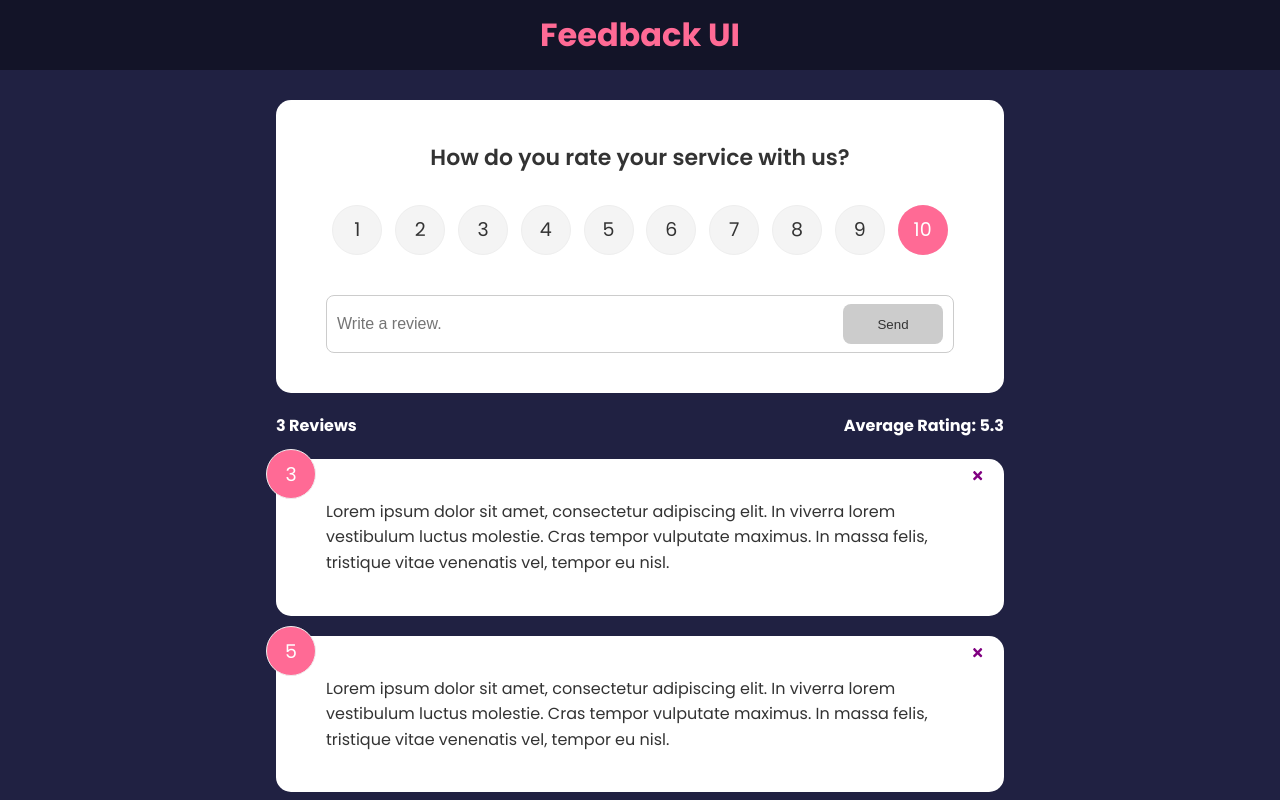
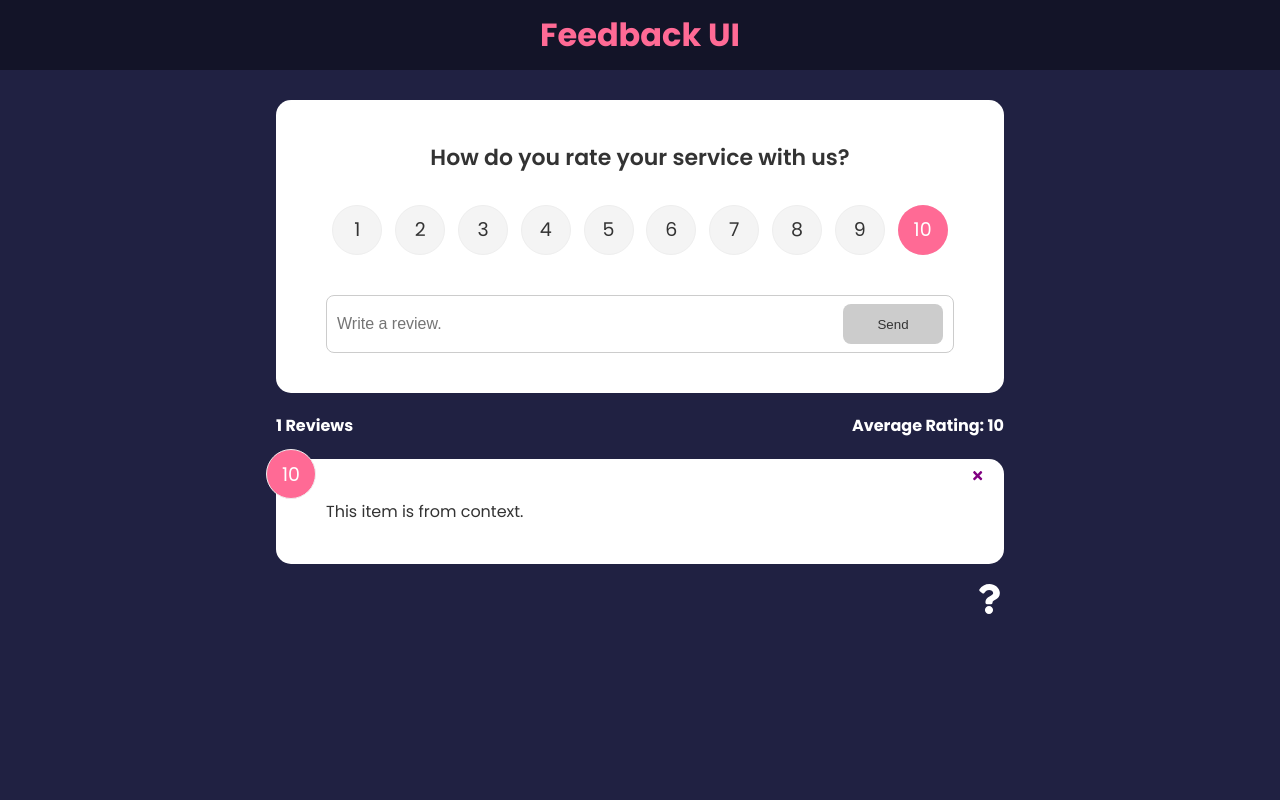
Before and after one commit to kaankurcer/feedback-app, a React (Create React App) app: page / in a window 1280 px wide. Shown: the top 800 px of the page. Built offline with nearby package versions, Linux system fonts and the light colour scheme.

Commit message:
feat: use feedbackcontext in feedback stats and feedback list

```diff
--- a/package.json
+++ b/package.json
@@ -8,10 +8,13 @@
     "@testing-library/user-event": "^13.5.0",
     "ajv": "^8.17.1",
     "ajv-keywords": "^5.1.0",
+    "framer-motion": "^4.1.17",
     "react": "^19.0.0",
     "react-dom": "^19.0.0",
     "react-icons": "^5.4.0",
+    "react-router-dom": "^7.1.1",
     "react-scripts": "5.0.1",
+    "uuid": "^11.0.3",
     "web-vitals": "^2.1.4"
   },
   "scripts": {
--- a/src/App.js
+++ b/src/App.js
@@ -26,22 +26,28 @@ function App() {
 
   return (
     <FeedbackProvider>
+      <Router>
         <Header />
+        <div className="container">
           <Routes>
             <Route
+              exact
               path="/"
               element={
-            <div className="container">
+                <>
                   <FeedbackForm handleAdd={addFeedback} />
-              <FeedbackStats feedback={feedback} />
-              <FeedbackList feedback={feedback} handleDelete={deleteFeedback} />
-              <AboutIconLink />
-            </div>
+                  <FeedbackStats />
+                  <FeedbackList handleDelete={deleteFeedback} />
+                </>
               }
-        />
+            ></Route>
 
             <Route path="/about" element={<AboutPage />} />
           </Routes>
+
+          <AboutIconLink />
+        </div>
+      </Router>
     </FeedbackProvider>
   );
 }
--- a/src/components/FeedbackList.jsx
+++ b/src/components/FeedbackList.jsx
@@ -1,7 +1,10 @@
-import React from "react";
+import React, { useContext } from "react";
 import FeedbackItem from "./FeedbackItem";
+import FeedbackContext from "../context/FeedbackContext";
 
-function FeedbackList({ feedback, handleDelete }) {
+function FeedbackList({ handleDelete }) {
+  const { feedback } = useContext(FeedbackContext);
+
   if (!feedback || feedback.length === 0) {
     return <p>No feedback yet.</p>;
   }
--- a/src/components/FeedbackStats.jsx
+++ b/src/components/FeedbackStats.jsx
@@ -1,6 +1,9 @@
-import React from "react";
+import React, { useContext } from "react";
+import FeedbackContext from "../context/FeedbackContext";
 
-function FeedbackStats({ feedback }) {
+function FeedbackStats() {
+  const { feedback } = useContext(FeedbackContext);
+
   //Calculate rating average
   let average =
     feedback.reduce((acc, cur) => {
--- a/src/index.js
+++ b/src/index.js
@@ -1,13 +1,10 @@
 import React from "react";
 import ReactDOM from "react-dom/client";
-import { BrowserRouter } from "react-router-dom";
 import App from "./App";
 import "./index.css";
 
 ReactDOM.createRoot(document.getElementById("root")).render(
   <React.StrictMode>
-    <BrowserRouter>
-      <App />
-    </BrowserRouter>
+    <App />
   </React.StrictMode>
 );
```
Also changed, not shown: 1 other file (tests, documents, lock files or other folders). Lines whose indentation alone changed are shown as unchanged.
